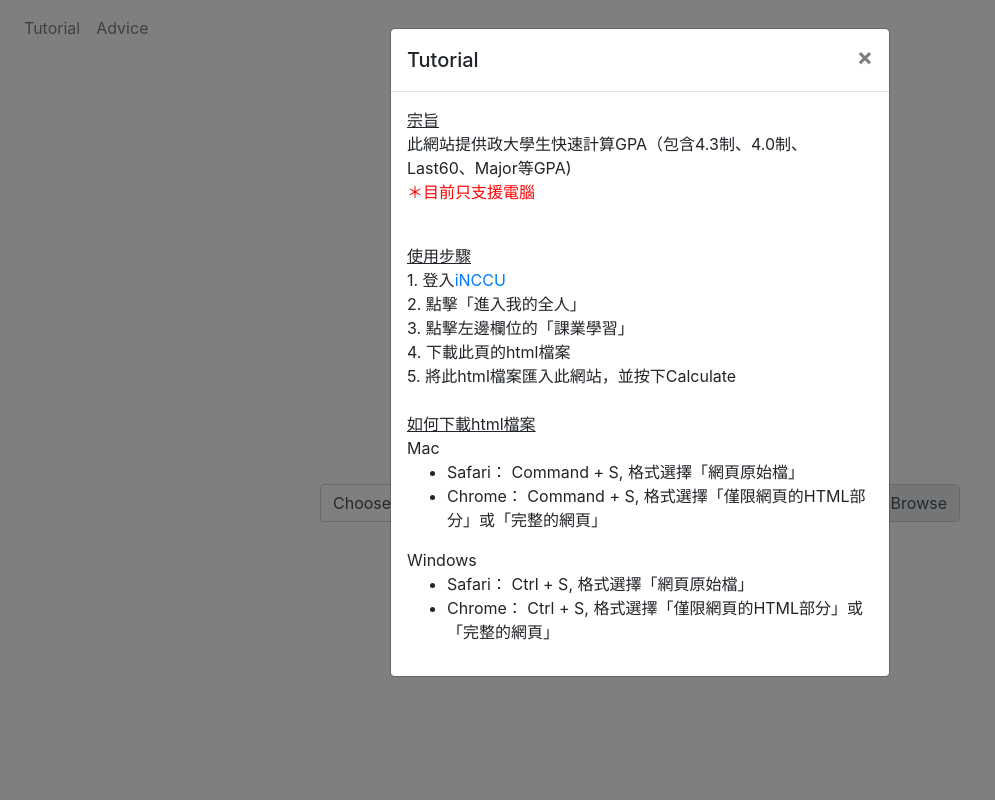
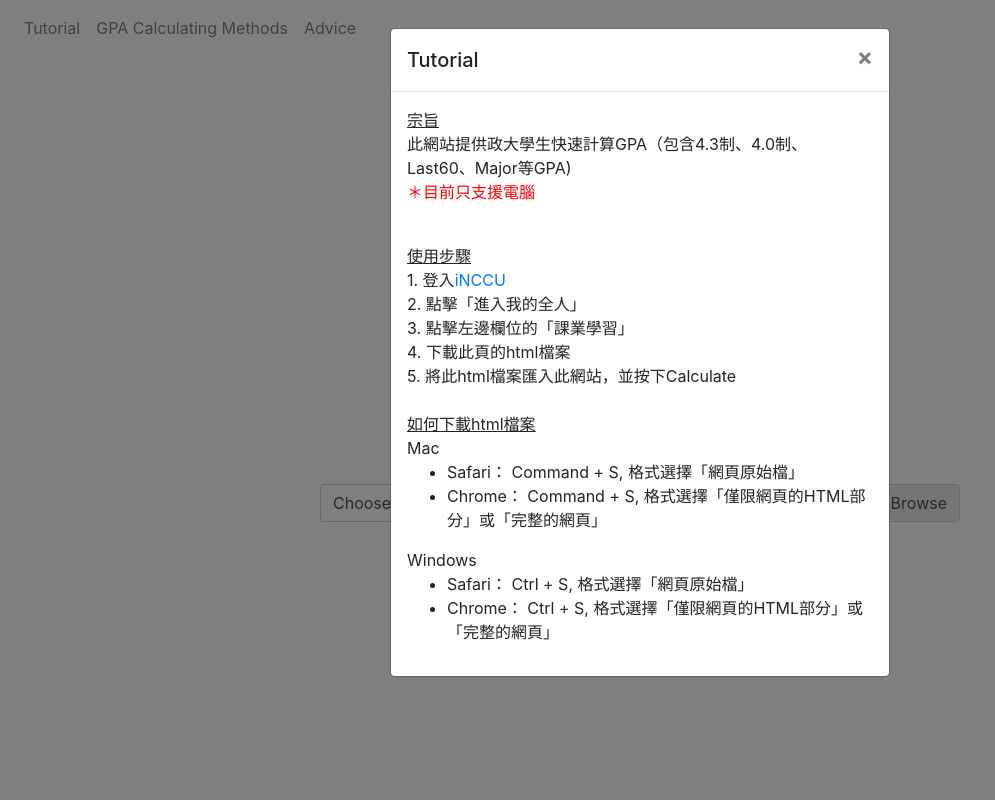
Before and after one commit to yentim0519/nccu-gpa-calculator, a Flask app: page / in a window 1280 px wide. Shown: the whole page, without its empty margins (0-995 px from the left). Run offline with Flask 2, Linux system fonts and the light colour scheme; some libraries are stand-ins or nearby versions.

Commit message:
add gpa calculation method

```diff
--- a/templates/index.html
+++ b/templates/index.html
@@ -73,7 +73,10 @@
 
                   <li class="nav-item">
                     <!-- Button trigger modal -->
-                    <a class="nav-link" id = "tutorial_button"data-toggle="modal" data-target="#exampleModalScrollable" href="#">Tutorial</a>
+                    <a class="nav-link" id = "tutorial_button"data-toggle="modal" data-target="#tutorial" href="#">Tutorial</a>
+                  </li>
+                  <li class="nav-item">
+                    <a class="nav-link" id = "tutorial_button"data-toggle="modal" data-target="#gpa_methods" href="#">GPA Calculating Methods</a>
                   </li>
                   <li class="nav-item">
                     <a class="nav-link" href="https://forms.gle/wsFBWpD1KL6Ly9U59" target="_blank">Advice</a>
@@ -82,8 +85,8 @@
               </div>
         </nav>
 
-        <!-- Modal -->
-        <div class="modal fade" id="exampleModalScrollable" tabindex="-1" role="dialog" aria-labelledby="exampleModalScrollableTitle" aria-hidden="true">
+        <!-- Tutorial Modal -->
+        <div class="modal fade" id="tutorial" tabindex="-1" role="dialog" aria-labelledby="exampleModalScrollableTitle" aria-hidden="true">
             <div class="modal-dialog modal-dialog-scrollable" role="document">
                 <div class="modal-content">
                     <div class="modal-header">
@@ -124,6 +127,32 @@
             </div>
         </div>
 
+        <!-- GPA算法介紹 -->
+        <div class="modal fade" id="gpa_methods" tabindex="-1" role="dialog" aria-labelledby="exampleModalScrollableTitle" aria-hidden="true">
+            <div class="modal-dialog modal-dialog-scrollable modal-lg" role="document">
+                <div class="modal-content">
+                    <div class="modal-header">
+                    <h5 class="modal-title" id="exampleModalScrollableTitle">GPA Calculation Methods</h5>
+                    <button type="button" class="close" data-dismiss="modal" aria-label="Close">
+                        <span aria-hidden="true">&times;</span>
+                    </button>
+                    </div>
+                    <div class="modal-body">
+                        <ul>
+                            <li>
+                                4.3制計算方法（政大官網）<br>
+                                <img src="/static/nccu_gpa_43.png" style="width:700px;"/><br>
+                            </li>
+                            <li>
+                                4.0制計算方法
+                                <img src="/static/gpa_4.png" style="width:700px;"/>
+                            </li>
+                        </ul>
+                    </div>
+                </div>
+            </div>
+        </div>
+
 
 
         <!-- main block -->
```
Also changed, not shown: static/gpa_4.png (added), static/nccu_gpa_43.png (added).
